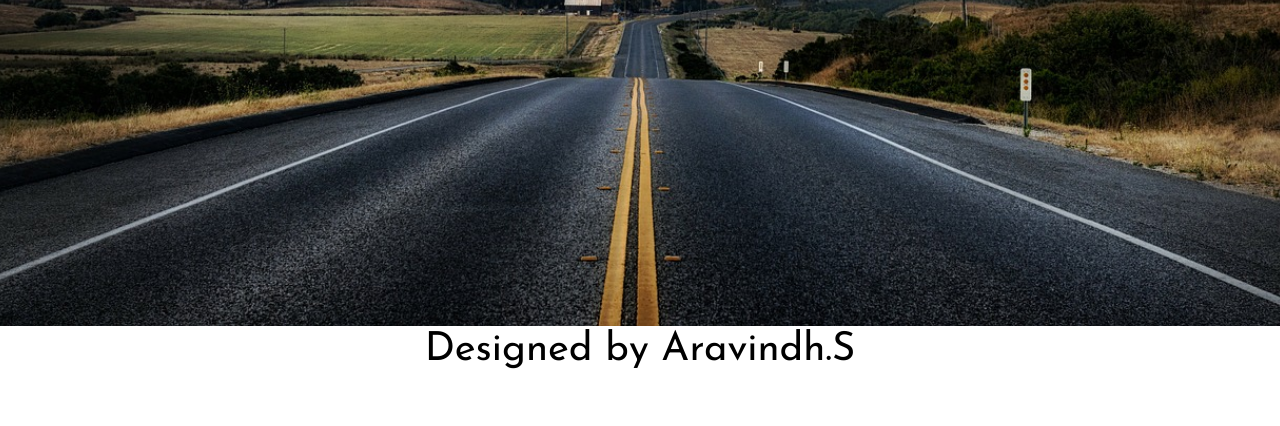
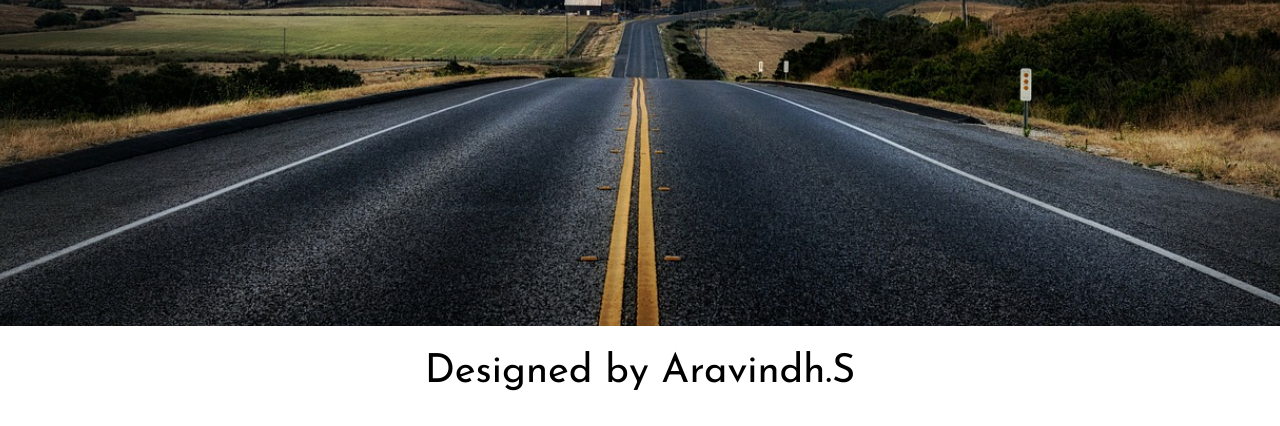
Before and after one commit to Aravindhsiva/skillmania, a plain HTML site: page index.html in a window 1280 px wide. Shown: the part 4313-4739 px from the top of the page. Before the commit the page ends 4692 px from the top, so only its background shows below. Drawn offline with nearby package versions, Linux system fonts and the light colour scheme.

Commit message:
Update index.html

```diff
--- a/index.html
+++ b/index.html
@@ -181,9 +181,9 @@
         </div>
         </div>
     </div>
- <footer>
-    <div class="container text-center">
-        <h1 style="color: black;font-size: 40px;">Designed by Aravindh.S</h1>
+        <footer>
+    <div class="container text-center" style="height: 100px;">
+        <h1 style="color: black;font-size: 40px; margin-top: 2%;">Designed by Aravindh.S</h1>
         </div>
     </footer>
     </body>
```
